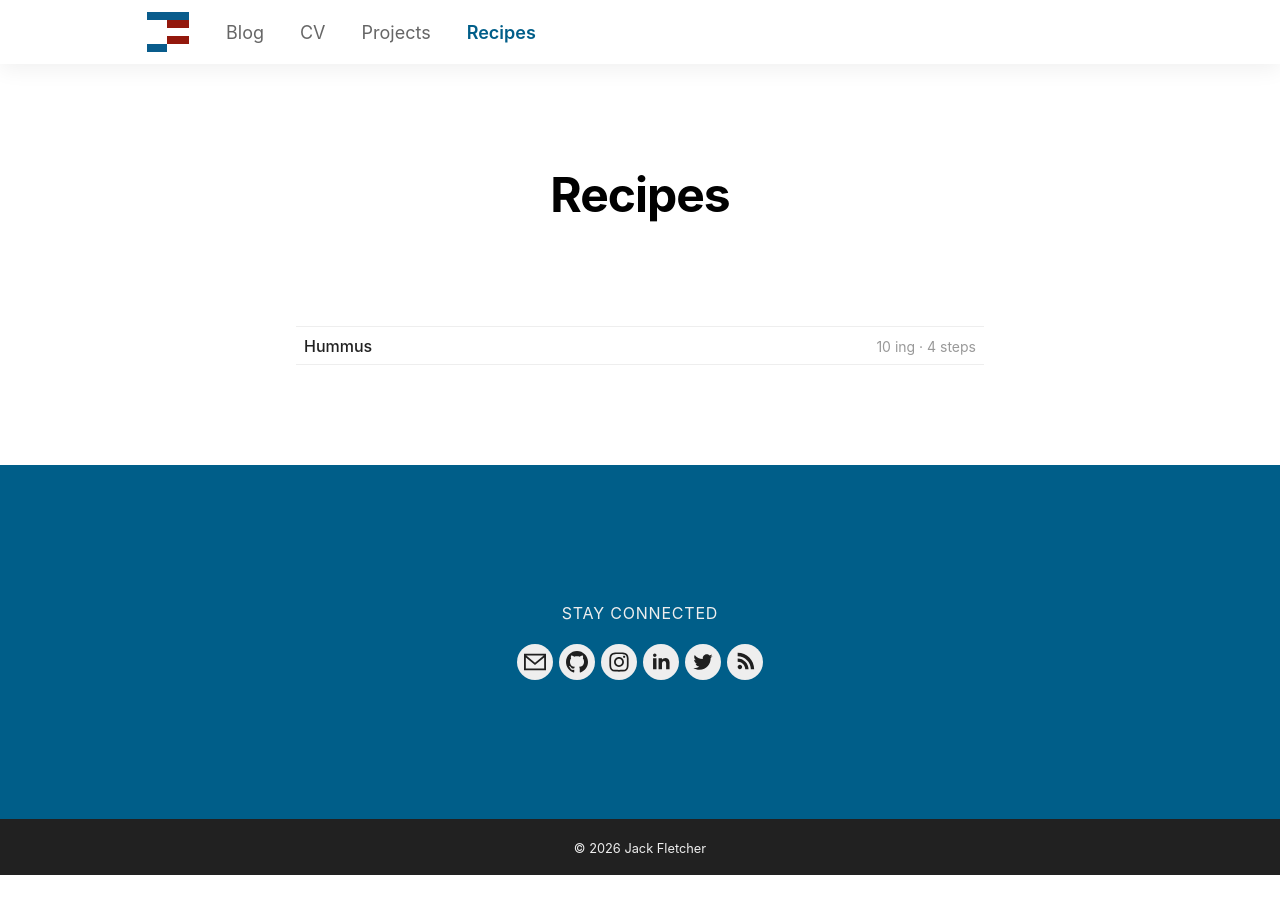
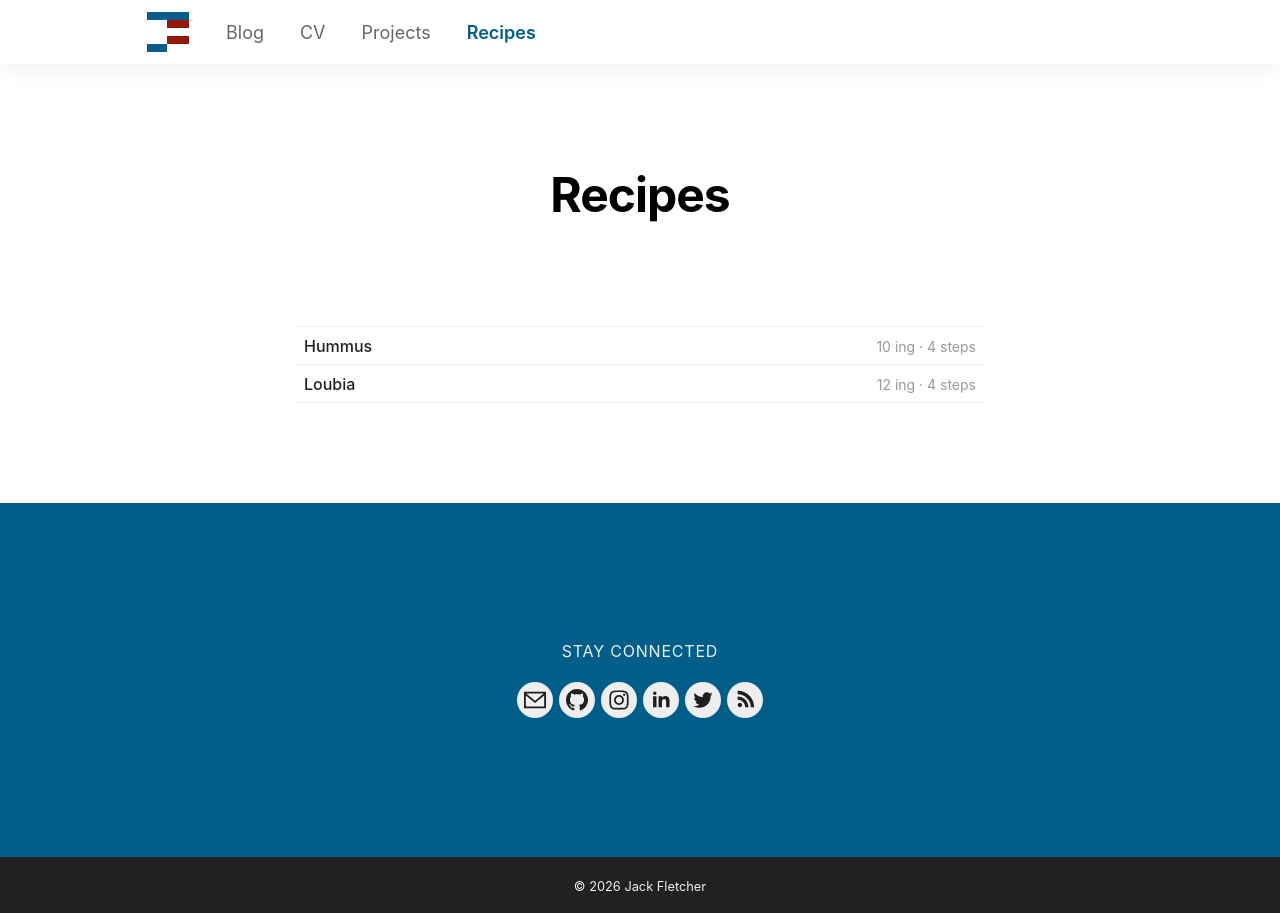
Before and after one commit to jackfletch/jackfletch.com-frontend, a Next.js app: page /recipes in a window 1280 px wide. Before the commit the page ends 875 px from the top, so only its background shows below. Built offline with nearby package versions, Linux system fonts and the light colour scheme; a web font is replaced by a local one.

Commit message:
Add recipe for loubia

```diff
--- a/data/recipes.ts
+++ b/data/recipes.ts
@@ -65,6 +65,43 @@ const recipes: Recipe[] = [
       { add: ["zatar", "sumac"], then: "add spice topping" },
     ],
   },
+  {
+    title: "Loubia",
+    slug: "loubia",
+    source: {
+      kind: "stolen",
+      text: "NYT Cooking",
+      url: "https://cooking.nytimes.com",
+    },
+    pipeline: [
+      {
+        add: ["3 T olive oil", "2 medium yellow onions, halved and sliced"],
+        then: "saute until translucent, ~7 mins",
+      },
+      {
+        add: [
+          "1 lb cannellini beans, soaked overnight and drained",
+          "½ (14 oz) can crushed San Marzano tomatoes (or 2 medium tomatoes, cored and diced)",
+          "4 cloves garlic, peeled and grated",
+          "3 T finely chopped parsley",
+          "2 t sweet paprika",
+          "1 t ground ginger",
+          "1 t ground turmeric",
+          "1½ t sea salt",
+          "2½ c vegetable stock",
+        ],
+        then: "simmer 75-85 mins, until beans are fully cooked and soft",
+      },
+      {
+        add: [],
+        then: "adjust seasoning",
+      },
+      {
+        add: ["bread"],
+        then: "serve",
+      },
+    ],
+  },
 ];
 
 export default recipes;
```
